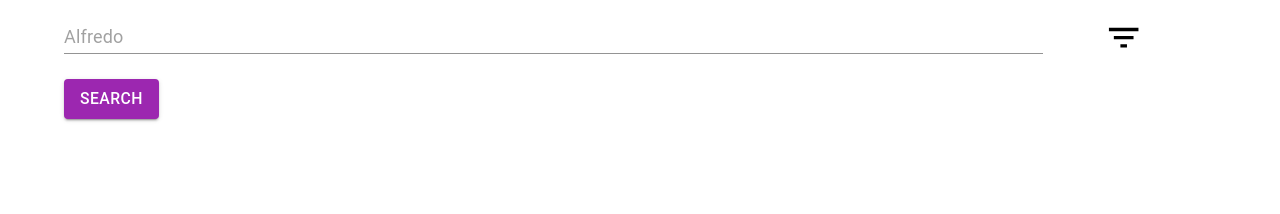
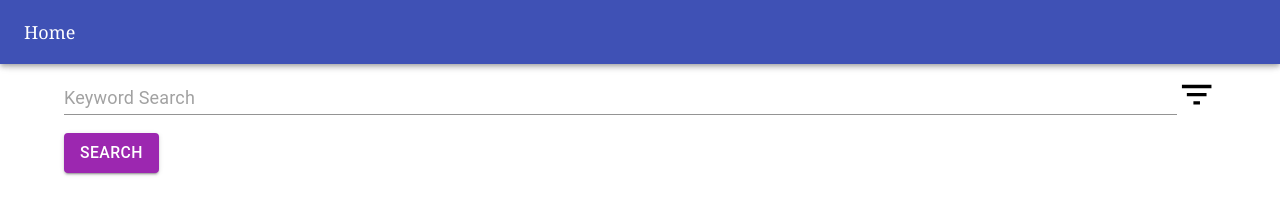
Before and after one commit to jbeck018/healthapp_webview, a Gatsby site: page / in a window 1280 px wide. Built offline with nearby package versions, Linux system fonts and the light colour scheme; Gatsby itself is replaced by a stand-in of ours.

Commit message:
small updates

```diff
--- a/src/components/SearchBar.js
+++ b/src/components/SearchBar.js
@@ -13,6 +13,8 @@ import ListItem from '@material-ui/core/ListItem';
 import ListItemText from '@material-ui/core/ListItemText';
 import FormControlLabel from '@material-ui/core/FormControlLabel';
 import FormGroup from '@material-ui/core/FormGroup';
+import AppBar from '@material-ui/core/AppBar';
+import Toolbar from '@material-ui/core/Toolbar';
 import './general.css'
 
 
@@ -164,6 +166,26 @@ class SearchBar extends React.Component{
         role="presentation"
       >
         <List>
+            <ListItem button onClick={() => this.toggleView('ingredients')} key='ingredients' >
+              <ListItemText
+                primary='Ingredients'
+                secondary='Enter ingredients seperated by a comma'
+              />
+            </ListItem>
+            { (this.state.showIng) ?
+              <ListItem>
+                <TextField
+                  multiline
+                  fullWidth
+                  style={{margin: '0 auto'}}
+                  placeholder={this.state.ingredients}
+                  variant='outlined'
+                  onChange={this.handleIngredientChange}
+                  defaultValue={this.state.ingredients}
+                />
+              </ListItem> : null
+            }
+            <Divider />
             <ListItem key='cuisine' onClick={() => this.toggleView('cuisine')} button>
               <ListItemText
                 primary='Cuisine'
@@ -191,26 +213,7 @@ class SearchBar extends React.Component{
                 </ListItem> : null
             }
             <Divider />
-            <ListItem button onClick={() => this.toggleView('ingredients')} key='ingredients' >
-              <ListItemText
-                primary='Ingredients'
-                secondary='Enter ingredients seperated by a comma'
-              />
-            </ListItem>
-            { (this.state.showIng) ?
-              <ListItem>
-                <TextField
-                  multiline
-                  fullWidth
-                  style={{margin: '0 auto'}}
-                  placeholder={this.state.ingredients}
-                  variant='outlined'
-                  onChange={this.handleIngredientChange}
-                  defaultValue={this.state.ingredients}
-                />
-              </ListItem> : null
-            }
-            <Divider />
+
             <ListItem key='diet' button onClick={() => this.toggleView('diet')}>
               <ListItemText
                 primary='Diet'
@@ -275,23 +278,28 @@ class SearchBar extends React.Component{
     );
 
     return(
-      <div style={{ paddingBottom: '25px' }} >
-        <div style={{ paddingBottom: '12.5px' }}>
+      <div>
+        <AppBar position="fixed">
+          <Toolbar>
+            Home
+          </Toolbar>
+        </AppBar>
+        <div style={{ paddingBottom: '25px', paddingTop: '60px'}} >
+          <div style={{ paddingBottom: '12.5px', display: 'flex', flexDirection: 'row', alignItems: 'center' }}>
             <TextField
               multiline
               fullWidth
-            style={{ width: '85%', float: 'left'}}
+              style={{ flexGrow: '2' }}
               //helperText='Enter ingredients seperated by a comma'
               onChange={this.handleTermChange}
               onKeyDown={this.handleKeyPress}
-            placeholder="Alfredo"
+              placeholder="Keyword Search"
               margin='dense'
               defaultValue={this.state.ingredients}
             />
             <button
               onClick={this.toggleDrawer}
               className="button"
-            style={{ width: '14%', margin: '3px auto',}}
             >
               <FilterListIcon fontSize="large" />
             </button>
@@ -307,6 +315,7 @@ class SearchBar extends React.Component{
             {filterList}
           </Drawer>
         </div>
+      </div>
     );
   }
 }
--- a/src/pages/recipe.js
+++ b/src/pages/favorites.js
@@ -4,7 +4,7 @@ import { Link } from "gatsby"
 import Layout from "../components/layout"
 import SEO from "../components/seo"
 
-const SecondPage = () => (
+const Favorites = () => (
   <Layout>
     <SEO title="Page two" />
     <h1>Hi from the second page</h1>
@@ -13,4 +13,4 @@ const SecondPage = () => (
   </Layout>
 )
 
-export default SecondPage
+export default Favorites
```
Lines whose indentation alone changed are shown as unchanged.
